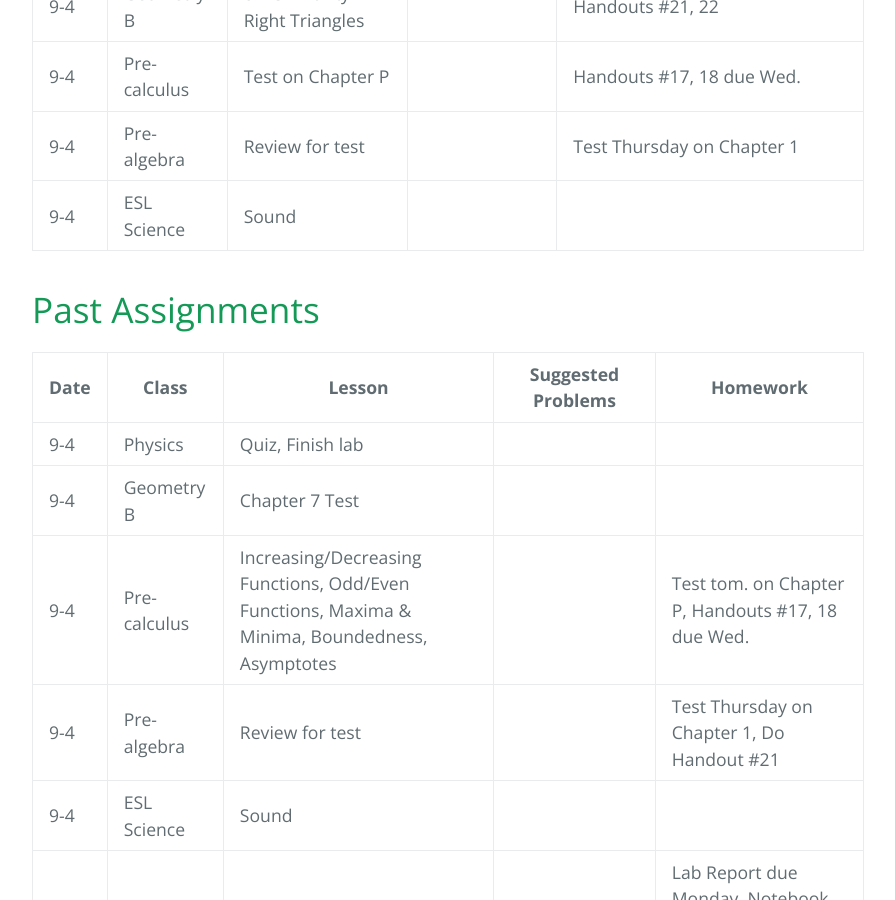
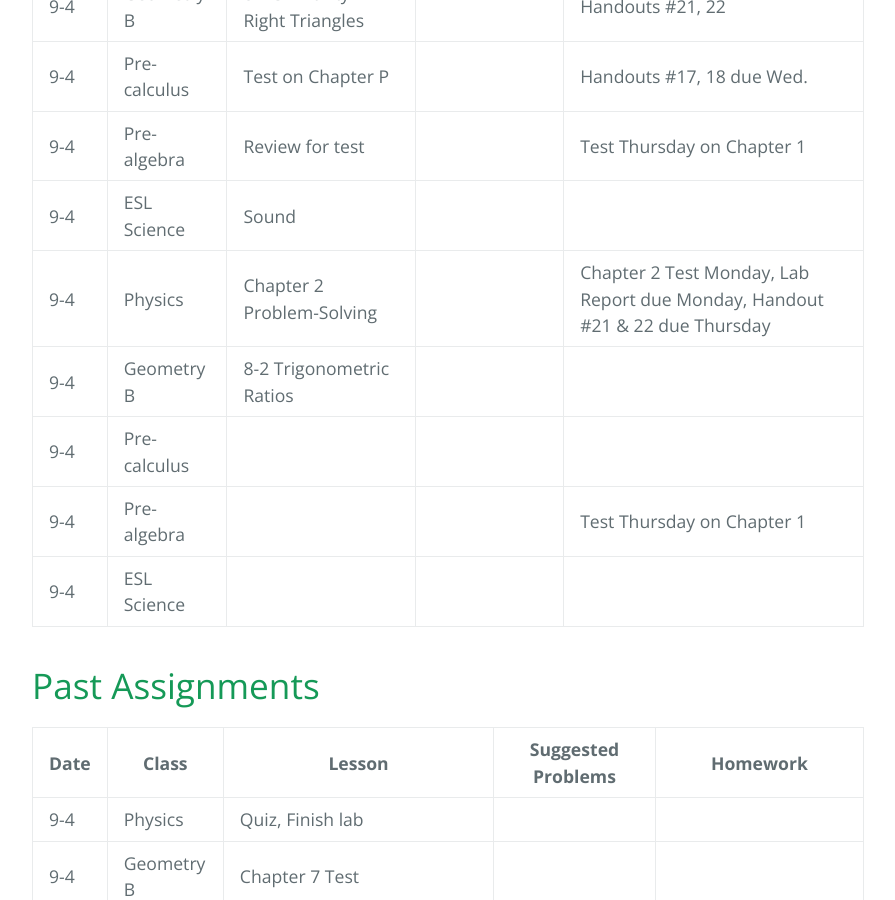
Before and after one commit to gpayoo/gpayoo, a Jekyll site: the page built from index.md, in a window 1280 px wide and 900 px high, scrolled down 763 px. Shown: the whole window, without its empty margins (192-1087 px from the left). Built offline with Jekyll 4.4.1, drawn with Linux system fonts in a browser that asks for light colours; our own code applies the rules of GitHub Pages for plain Markdown files.

Commit message:
Update index.md

```diff
--- a/index.md
+++ b/index.md
@@ -14,6 +14,11 @@ layout: default
 | 9-4 | Pre-calculus | Test on Chapter P ||   Handouts #17, 18 due Wed.
 | 9-4 | Pre-algebra | Review for test| | Test Thursday on Chapter 1|
 | 9-4 | ESL Science | Sound |  |
+| 9-4 | Physics | Chapter 2 Problem-Solving  | |   Chapter 2 Test Monday, Lab Report due Monday, Handout #21 & 22 due Thursday
+| 9-4 | Geometry B | 8-2 Trigonometric Ratios | |  |
+| 9-4 | Pre-calculus |  ||
+| 9-4 | Pre-algebra | | | Test Thursday on Chapter 1|
+| 9-4 | ESL Science |  |  |
 
 
 
```
